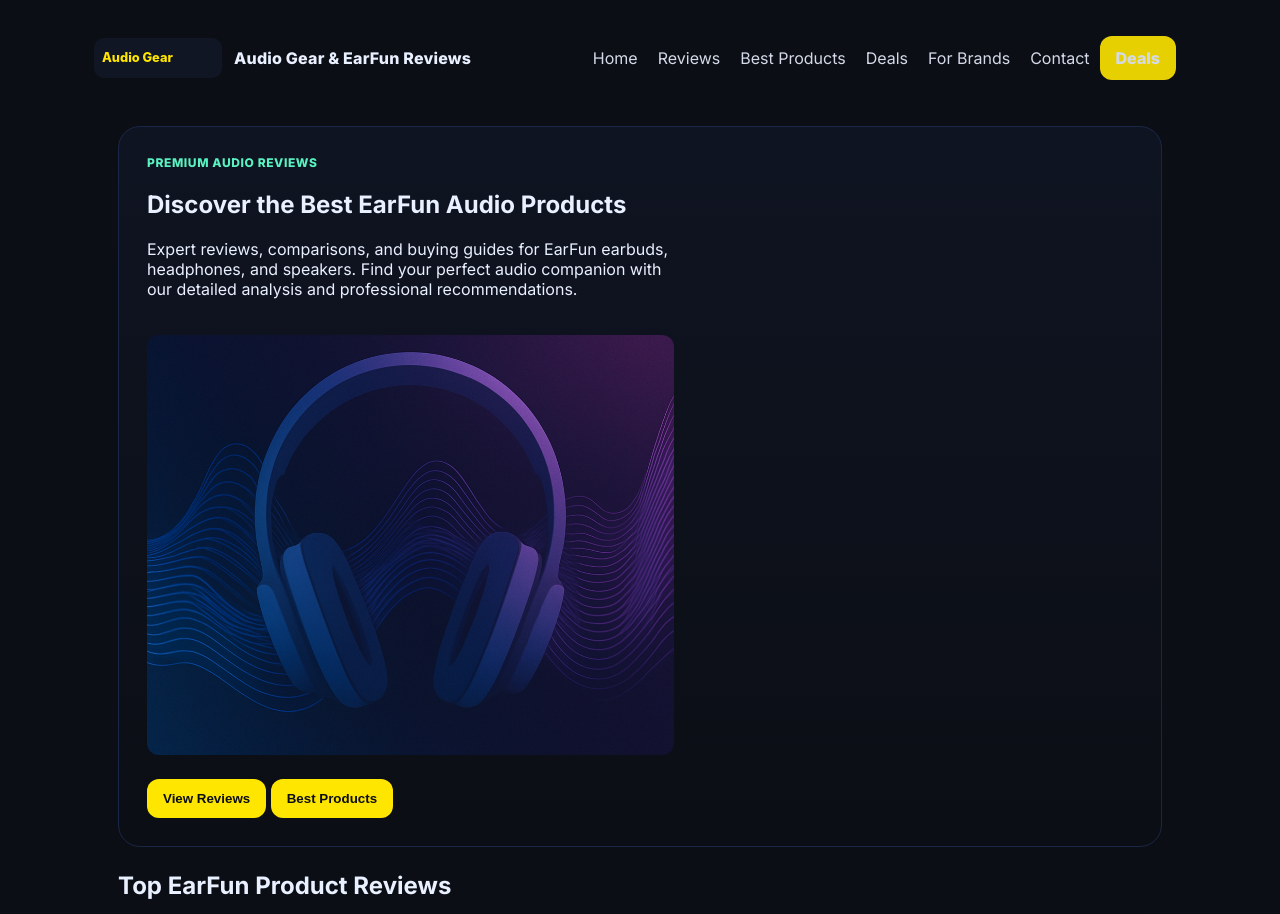
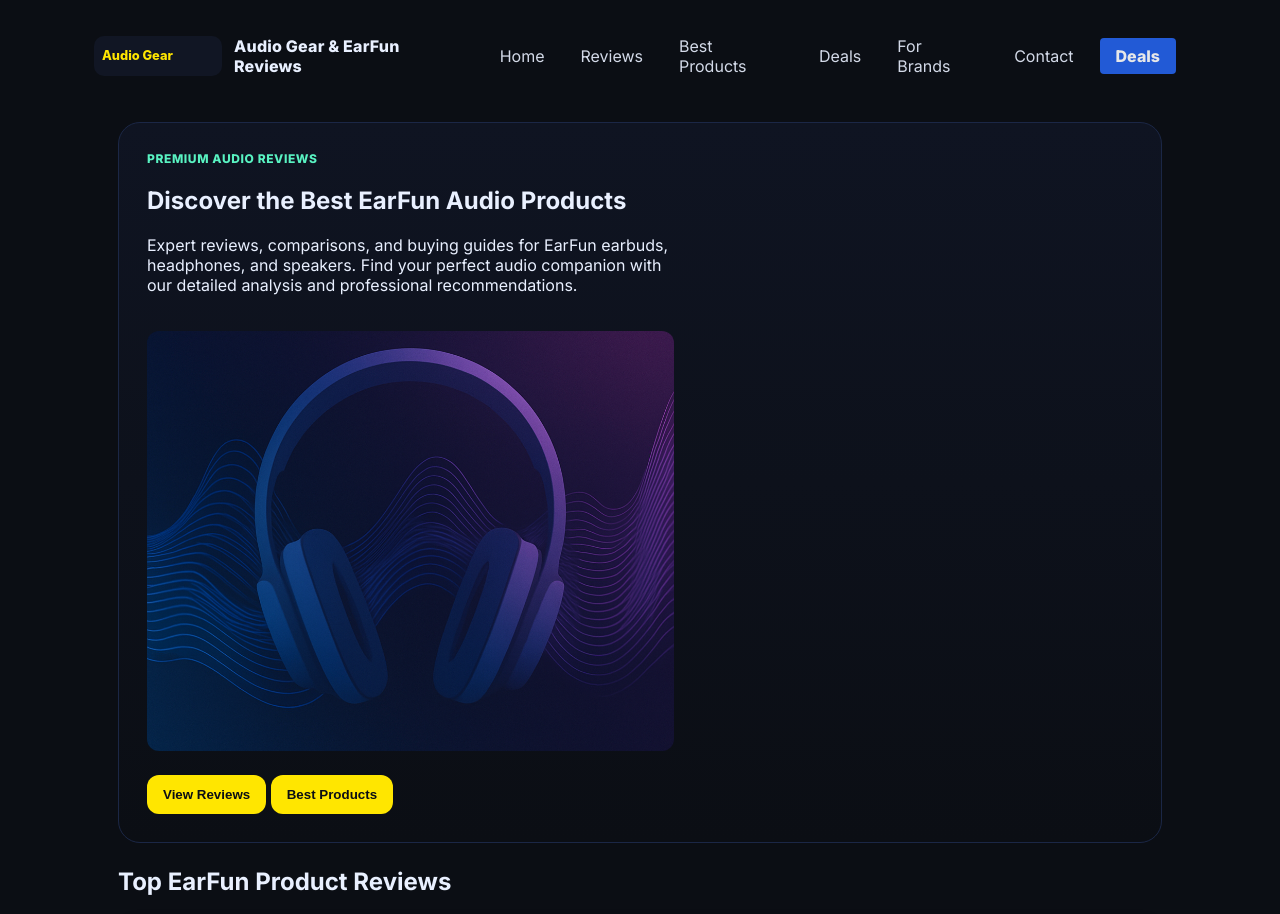
Before and after one commit to ArtificialSight/earfun-audio-blog, a Jekyll site: the page built from index.html, in a window 1280 px wide. Shown: the top 914 px of the page. Built offline with Jekyll 4.4.1, drawn with Linux system fonts in a browser that asks for light colours.

Commit message:
Fix navigation and HTML structure in default.htmlUpdate default.html
- Fixed broken HTML and Liquid template syntax
- Corrected navigation structure with proper Jekyll loops
- Added proper schema support
- Fixed CSS styling for navigation layout
- Improved semantic HTML structure

```diff
--- a/_layouts/default.html
+++ b/_layouts/default.html
@@ -1,47 +1,60 @@
-<!doctype html>
+<!DOCTYPE html>
 <html lang="en">
- <head>
+<head>
     <meta charset="utf-8">
     <meta name="viewport" content="width=device-width, initial-scale=1">
     {%- seo -%}
-    <link rel="icon" href="{{ "/favicon.png" | relative_url }}">
+    <link rel="icon" href="{{ '/favicon.png' | relative_url }}">
     <link rel="preconnect" href="https://fonts.googleapis.com">
     <link rel="preconnect" href="https://fonts.gstatic.com" crossorigin>
     <link href="https://fonts.googleapis.com/css2?family=Inter:wght@400;600;700;800&display=swap" rel="stylesheet">
-    <link rel="stylesheet" href="{{ "/assets/styles.css" | relative_url }}">
+    <link rel="stylesheet" href="{{ '/assets/styles.css' | relative_url }}">
     <style>
-      /* Position CTA and hide duplicate Deals nav item */
+      /* Fix navigation layout */
       .nav .links {
         display: flex;
         align-items: center;
-      }
-      .nav .links a[href$="earfun-deals-and-coupons"]:not(.cta-btn) {
-        display: none;
+        gap: 1rem;
       }
       .nav .links .cta-btn {
         margin-left: auto;
+        background: #2563eb;
+        color: white;
+        padding: 0.5rem 1rem;
+        text-decoration: none;
+        border-radius: 4px;
       }
     </style>
-    {%- include schema.html -%}
-  </head>
-  <body>
+    {% if page.schema %}
+      <script type="application/ld+json">
+        {{ page.schema | jsonify }}
+      </script>
+    {% endif %}
+</head>
+<body>
     <div class="container">
       <nav class="nav">
         <div class="logo">
-          <img src="{{ "/assets/logo.svg" | relative_url }}" alt="Audio Gear logo">
+          <img src="{{ '/assets/logo.svg' | relative_url }}" alt="Audio Gear logo" width="40" height="40">
           <div class="word">{{ site.title }}</div>
         </div>
         <div class="links">
           {% for item in site.navigation %}
             <a href="{{ item.url | relative_url }}">{{ item.name }}</a>
           {% endfor %}
-          <a class="cta-btn" href="{{ "/earfun-deals-and-coupons" | relative_url }}">Deals</a>
+          <a class="cta-btn" href="{{ '/deals/' | relative_url }}">Deals</a>
         </div>
       </nav>
+
       {{ content }}
+
       <footer class="footer">
-        <div>© {{ "now" | date: "%Y" }} {{ site.title }} · Built with Jekyll · <a href="{{ "/privacy/" | relative_url }}">Privacy</a> · <a href="{{ "/disclosure/" | relative_url }}">Disclosure</a></div>
+        <div>
+          © {{ "now" | date: "%Y" }} {{ site.title }} · Built with Jekyll ·
+          <a href="{{ '/privacy/' | relative_url }}">Privacy</a> ·
+          <a href="{{ '/disclosure/' | relative_url }}">Disclosure</a>
+        </div>
       </footer>
     </div>
-  </body>
+</body>
 </html>
```
